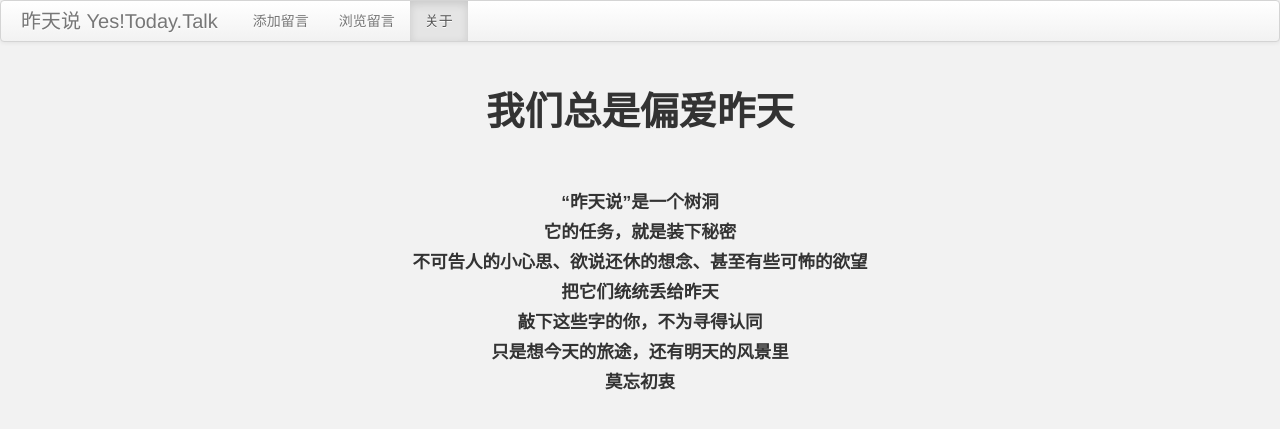
After one commit to wuzeyou/bbs_test, a PHP site: page /about.html in a window 1280 px wide. The commit adds this page. Shown: the top 429 px of the page. Run offline with PHP 8.4, Linux system fonts and the light colour scheme.

Commit message:
增加“关于”页面

```diff
--- /dev/null
+++ b/about.html
@@ -0,0 +1,47 @@
+<!doctype html>
+<html>
+<head>
+<meta charset="utf-8">
+<meta name="viewport" content="width=device-width, initial-scale=1.0, user-scalable=no">
+<title>我们总是偏爱昨天……</title>
+
+<link href="images/bootstrap.min.css" rel="stylesheet">
+
+</head>
+<body>
+
+<div class="navbar">
+  <div class="navbar-inner">
+    <a class="brand" href="list.php">昨天说 Yes!Today.Talk</a>
+    <ul class="nav">
+      <li><a href="index.php">添加留言</a></li>
+      <li><a href="list.php">浏览留言</a></li>
+      <li class="active"><a href="about.html">关于</a></li>
+    </ul>
+  </div>
+</div>
+
+<div class="container" align="center">
+<br>
+
+<h1 >我们总是偏爱昨天</h1>
+
+<br>
+<h4><br>
+“昨天说”是一个树洞</h4>
+
+<h4>它的任务，就是装下秘密</h4>
+
+<h4>不可告人的小心思、欲说还休的想念、甚至有些可怖的欲望</h4>
+
+<h4>把它们统统丢给昨天</h4>
+
+<h4>敲下这些字的你，不为寻得认同</h4>
+
+<h4>只是想今天的旅途，还有明天的风景里</h4>
+
+<h4>莫忘初衷</h4>
+
+</div>
+</body>
+</html>
--- a/index.php
+++ b/index.php
@@ -11,10 +11,11 @@
     		<ul class="nav">
       		<li class="active"><a href="index.php">添加留言</a></li>
       		<li><a href="list.php">浏览留言</a></li>
-      		<li><a href="#">关于</a></li>
+      		<li><a href="about.html">关于</a></li>
     		</ul>
   		</div>
 	</div>
+	<div align="center">
 	<div id="addPostContainer" >
 	<form action="insert.php" method="post" name="myform" id="myform" onsubmit="return CheckPost();">
 		<div align="left">
@@ -31,6 +32,7 @@
  		</div>
 	</form>
 	</div>
+</div>
 </body>
 
 <SCRIPT language=javascript>   //check username & content, Javascript
--- a/list.php
+++ b/list.php
@@ -35,7 +35,7 @@
     <ul class="nav">
       <li><a href="index.php">添加留言</a></li>
       <li class="active"><a href="list.php">浏览留言</a></li>
-      <li><a href="#">关于</a></li>
+      <li><a href="about.html">关于</a></li>
     </ul>
   </div>
 </div>
--- a/post.php
+++ b/post.php
@@ -23,7 +23,7 @@ include "head.php"
     <ul class="nav">
       <li><a href="index.php">添加留言</a></li>
       <li><a href="list.php">浏览留言</a></li>
-      <li><a href="#">关于</a></li>
+      <li><a href="about.html">关于</a></li>
     </ul>
   </div>
 </div>
```
